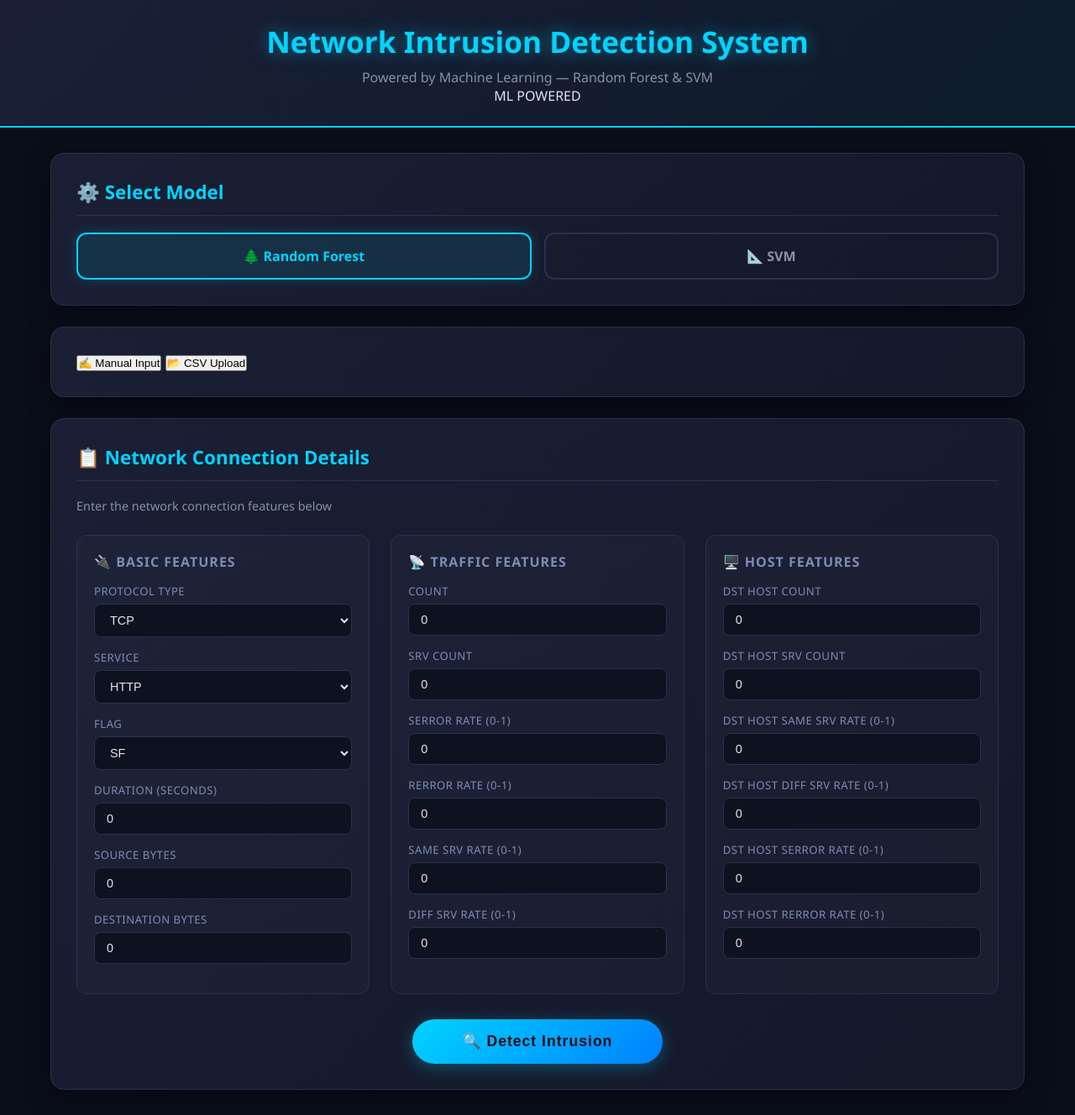
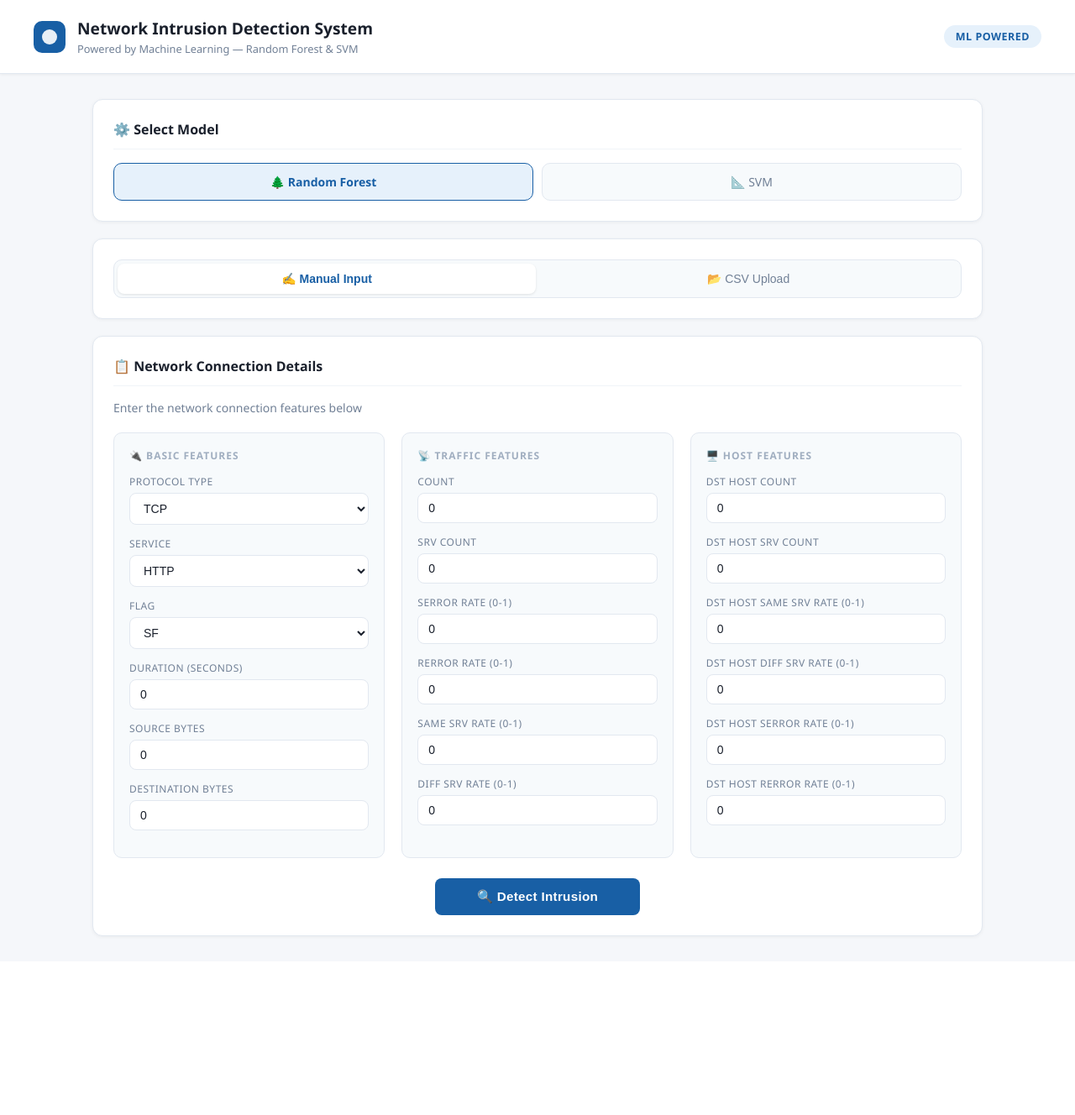
Before and after one commit to ChaosT800/ML_NIDSAPP, a Flask app: page / in a window 1280 px wide. Shown: the whole page at 84% size. After the commit the page ends 1118 px from the top, so only its background shows below. Run offline with Flask 3, Linux system fonts and the light colour scheme; parts of the project's set-up code (start-up, migrations or seed data) failed here and were passed over.

Commit message:
Update style.css

```diff
--- a/static/style.css
+++ b/static/style.css
@@ -7,93 +7,171 @@
 
 body {
     font-family: 'Segoe UI', Tahoma, Geneva, Verdana, sans-serif;
-    background: #0a0e1a;
-    color: #e0e6f0;
+    background: #f5f7fa;
+    color: #1a202c;
     min-height: 100vh;
 }
 
 /* ── Header ──────────────────────────────────────── */
 header {
-    background: linear-gradient(135deg, #1a1f35 0%, #0d1b2a 100%);
-    border-bottom: 2px solid #00d4ff;
-    padding: 25px 40px;
-    text-align: center;
+    background: #ffffff;
+    border-bottom: 1px solid #e2e8f0;
+    padding: 20px 40px;
+    display: flex;
+    align-items: center;
+    justify-content: space-between;
+    box-shadow: 0 1px 3px rgba(0, 0, 0, 0.06);
+}
+
+.header-left {
+    display: flex;
+    align-items: center;
+    gap: 14px;
+}
+
+.header-logo {
+    width: 38px;
+    height: 38px;
+    background: #185FA5;
+    border-radius: 10px;
+    display: flex;
+    align-items: center;
+    justify-content: center;
+}
+
+.header-logo-inner {
+    width: 18px;
+    height: 18px;
+    border-radius: 50%;
+    background: white;
+    opacity: 0.9;
 }
 
 header h1 {
-    font-size: 2.2rem;
-    color: #00d4ff;
-    text-shadow: 0 0 20px rgba(0, 212, 255, 0.5);
-    margin-bottom: 8px;
+    font-size: 1.2rem;
+    font-weight: 600;
+    color: #1a202c;
 }
 
 header p {
-    color: #8892a4;
-    font-size: 1rem;
+    font-size: 0.8rem;
+    color: #718096;
+    margin-top: 2px;
+}
+
+.header-badge {
+    padding: 5px 14px;
+    border-radius: 20px;
+    background: #E6F1FB;
+    color: #185FA5;
+    font-size: 0.78rem;
+    font-weight: 600;
+    letter-spacing: 0.5px;
 }
 
 /* ── Container ───────────────────────────────────── */
 .container {
-    max-width: 1200px;
+    max-width: 1100px;
     margin: 30px auto;
     padding: 0 20px;
     display: flex;
     flex-direction: column;
-    gap: 25px;
+    gap: 20px;
 }
 
 /* ── Card ────────────────────────────────────────── */
 .card {
-    background: linear-gradient(135deg, #1a1f35 0%, #141829 100%);
-    border: 1px solid #2a3050;
-    border-radius: 16px;
-    padding: 30px;
-    box-shadow: 0 8px 32px rgba(0, 0, 0, 0.4);
+    background: #ffffff;
+    border: 1px solid #e2e8f0;
+    border-radius: 12px;
+    padding: 24px;
+    box-shadow: 0 1px 4px rgba(0, 0, 0, 0.05);
 }
 
 .card h2 {
-    font-size: 1.4rem;
-    color: #00d4ff;
-    margin-bottom: 20px;
+    font-size: 1rem;
+    font-weight: 600;
+    color: #1a202c;
+    margin-bottom: 16px;
     padding-bottom: 12px;
-    border-bottom: 1px solid #2a3050;
+    border-bottom: 1px solid #f0f4f8;
+    display: flex;
+    align-items: center;
+    gap: 8px;
 }
 
 .card h3 {
-    font-size: 1rem;
-    color: #7c8db5;
-    margin-bottom: 15px;
+    font-size: 0.75rem;
+    color: #a0aec0;
+    margin-bottom: 14px;
     text-transform: uppercase;
     letter-spacing: 1px;
+    font-weight: 600;
 }
 
 .subtitle {
-    color: #8892a4;
-    margin-bottom: 25px;
-    font-size: 0.9rem;
+    color: #718096;
+    margin-bottom: 20px;
+    font-size: 0.875rem;
+}
+
+/* ── Tab Selector ────────────────────────────────── */
+.tab-selector {
+    display: flex;
+    gap: 4px;
+    background: #f7fafc;
+    border-radius: 10px;
+    padding: 4px;
+    border: 1px solid #e2e8f0;
+}
+
+.tab-btn {
+    flex: 1;
+    padding: 10px 20px;
+    border: none;
+    border-radius: 8px;
+    cursor: pointer;
+    text-align: center;
+    font-size: 0.875rem;
+    font-weight: 500;
+    color: #718096;
+    background: transparent;
+    transition: all 0.2s ease;
+}
+
+.tab-btn:hover {
+    color: #1a202c;
+}
+
+.tab-btn.active {
+    background: #ffffff;
+    color: #185FA5;
+    font-weight: 600;
+    box-shadow: 0 1px 3px rgba(0, 0, 0, 0.1);
 }
 
 /* ── Model Selector ──────────────────────────────── */
 .model-selector {
     display: flex;
-    gap: 15px;
+    gap: 10px;
 }
 
 .model-option {
     flex: 1;
-    padding: 15px 25px;
-    border: 2px solid #2a3050;
-    border-radius: 12px;
+    padding: 12px 20px;
+    border: 1.5px solid #e2e8f0;
+    border-radius: 10px;
     cursor: pointer;
     text-align: center;
-    font-size: 1rem;
-    font-weight: 600;
-    color: #8892a4;
-    transition: all 0.3s ease;
+    font-size: 0.875rem;
+    font-weight: 500;
+    color: #718096;
+    transition: all 0.2s ease;
     display: flex;
     align-items: center;
     justify-content: center;
     gap: 8px;
+    background: #f7fafc;
 }
 
 .model-option input[type="radio"] {
@@ -101,91 +179,89 @@ header p {
 }
 
 .model-option:hover {
-    border-color: #00d4ff;
-    color: #00d4ff;
+    border-color: #185FA5;
+    color: #185FA5;
+    background: #E6F1FB;
 }
 
 .model-option.active {
-    border-color: #00d4ff;
-    background: rgba(0, 212, 255, 0.1);
-    color: #00d4ff;
-    box-shadow: 0 0 15px rgba(0, 212, 255, 0.2);
+    border-color: #185FA5;
+    background: #E6F1FB;
+    color: #185FA5;
+    font-weight: 600;
 }
 
 /* ── Form Grid ───────────────────────────────────── */
 .form-grid {
     display: grid;
     grid-template-columns: repeat(3, 1fr);
-    gap: 25px;
+    gap: 20px;
 }
 
 .form-section {
-    background: rgba(255, 255, 255, 0.02);
-    border: 1px solid #2a3050;
-    border-radius: 12px;
-    padding: 20px;
+    background: #f7fafc;
+    border: 1px solid #e2e8f0;
+    border-radius: 10px;
+    padding: 18px;
 }
 
 /* ── Input Group ─────────────────────────────────── */
 .input-group {
-    margin-bottom: 15px;
+    margin-bottom: 14px;
 }
 
 .input-group label {
     display: block;
-    font-size: 0.82rem;
-    color: #7c8db5;
-    margin-bottom: 6px;
+    font-size: 0.75rem;
+    color: #718096;
+    margin-bottom: 5px;
     text-transform: uppercase;
     letter-spacing: 0.5px;
+    font-weight: 500;
 }
 
 .input-group input,
 .input-group select {
     width: 100%;
-    padding: 10px 14px;
-    background: #0d1220;
-    border: 1px solid #2a3050;
+    padding: 9px 12px;
+    background: #ffffff;
+    border: 1px solid #e2e8f0;
     border-radius: 8px;
-    color: #e0e6f0;
-    font-size: 0.9rem;
-    transition: border-color 0.3s ease;
+    color: #1a202c;
+    font-size: 0.875rem;
+    transition: all 0.2s ease;
     outline: none;
 }
 
 .input-group input:focus,
 .input-group select:focus {
-    border-color: #00d4ff;
-    box-shadow: 0 0 8px rgba(0, 212, 255, 0.2);
-}
-
-.input-group select option {
-    background: #1a1f35;
+    border-color: #185FA5;
+    box-shadow: 0 0 0 3px rgba(24, 95, 165, 0.1);
 }
 
 /* ── Predict Button ──────────────────────────────── */
 .predict-section {
-    margin-top: 30px;
+    margin-top: 24px;
     text-align: center;
 }
 
 .predict-btn {
-    background: linear-gradient(135deg, #00d4ff 0%, #0080ff 100%);
-    color: #0a0e1a;
+    background: #185FA5;
+    color: white;
     border: none;
-    padding: 16px 60px;
-    font-size: 1.1rem;
-    font-weight: 700;
-    border-radius: 50px;
+    padding: 13px 50px;
+    font-size: 0.95rem;
+    font-weight: 600;
+    border-radius: 8px;
     cursor: pointer;
-    transition: all 0.3s ease;
-    box-shadow: 0 4px 20px rgba(0, 212, 255, 0.3);
-    letter-spacing: 1px;
+    transition: all 0.2s ease;
+    letter-spacing: 0.3px;
 }
 
 .predict-btn:hover {
-    transform: translateY(-2px);
-    box-shadow: 0 8px 30px rgba(0, 212, 255, 0.5);
+    background: #0C447C;
+    transform: translateY(-1px);
+    box-shadow: 0 4px 12px rgba(24, 95, 165, 0.3);
 }
 
 .predict-btn:active {
```
Also changed, not shown: other parts of static/style.css (+206 -28 lines).
